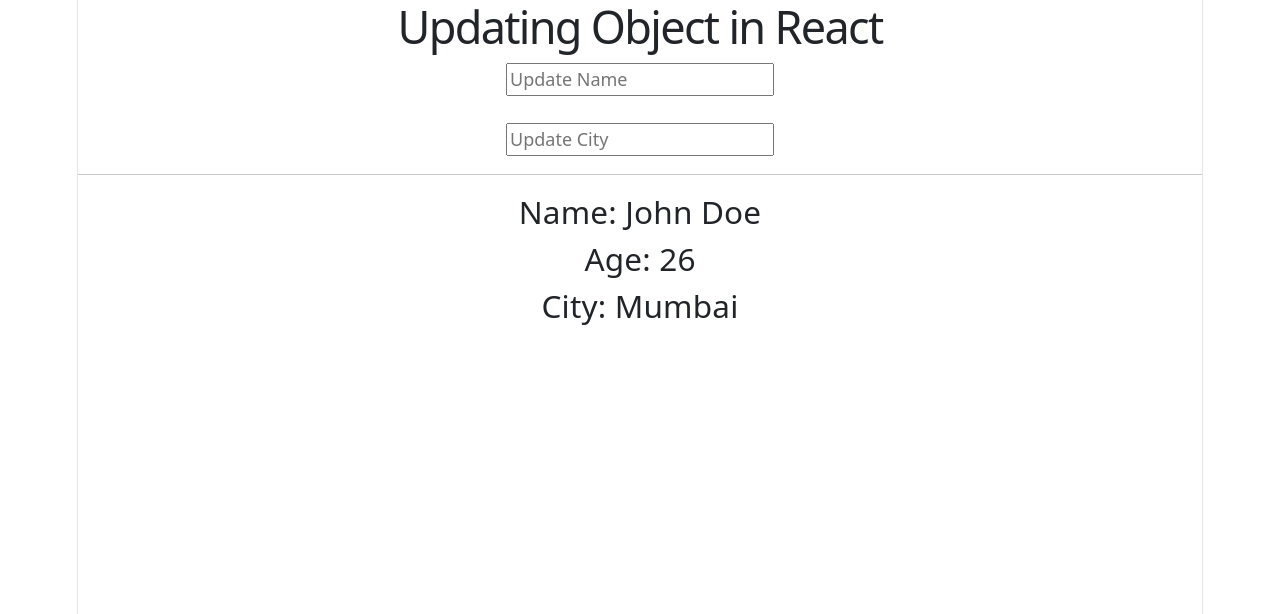
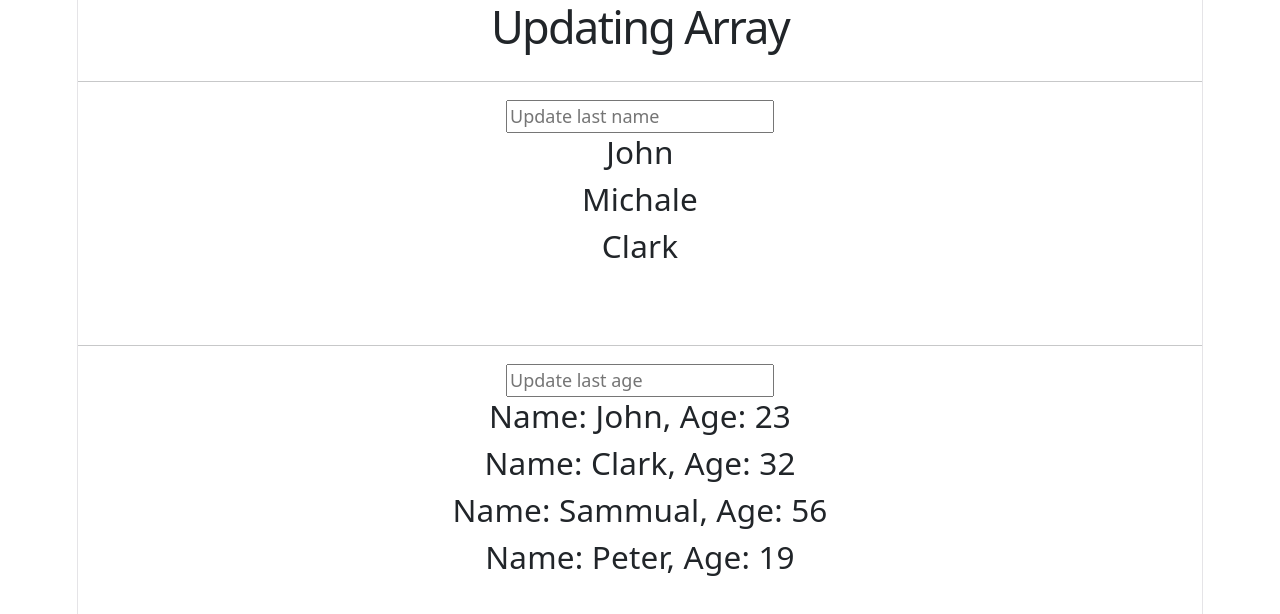
Before and after one commit to its-rahulrana/react-codestepbystep, a React (Vite) app: page / in a window 1280 px wide. Shown: the top 614 px of the page. Built offline with nearby package versions, Linux system fonts and the light colour scheme.

Commit message:
Code 35 Updating Array

```diff
--- a/src/App.jsx
+++ b/src/App.jsx
@@ -1,39 +1,48 @@
 import { useState } from "react";
 
 const App = () => {
-  const [user, setUser] = useState({
-    name: "John Doe",
-    age: 26,
-    address: {
-      city: "Mumbai",
-      state: "Maharashtra",
-      country: "India"
-    }
-  });
+  const [names, setNames] = useState(["John", "Michale", "Clark"]);
+
+  const [users, setUsers] = useState([
+    {name: "John", age: 23},
+    {name: "Clark", age: 32},
+    {name: "Sammual", age: 56},
+    {name: "Peter", age: 19}
+  ]);
 
   const handleName = name => {
-    user.name = name;
-    setUser({...user});
+    let data = names;
+    data[data.length-1] = name;
+    setNames([...data]);
   }
 
-  const handleCity = city => {
-    let data = user;
-    data.address.city = city;
-    setUser({...data});
+  const handleAge = age => {
+    users[users.length-1].age = age;
+    setUsers([...users]);
   }
 
   return(
     <>
-      <h1>Updating Object in React</h1>
+      <h1>Updating Array</h1>
+      <hr/>
       <div>
-        <input onChange={e => handleName(e.target.value)} type="text" placeholder="Update Name"/>
-        <br/>
-        <br/>
-        <input onChange={e => handleCity(e.target.value)} type="text" placeholder="Update City"/>
-        <hr/>
-        <h3>Name: {user.name}</h3>
-        <h3>Age: {user.age}</h3>
-        <h3>City: {user.address.city}</h3>
+        <input onChange={e=>handleName(e.target.value)} type="text" placeholder="Update last name"/>
+      {
+        names.map((item, index) => (
+          <h3 key={index}>{item}</h3>
+        ))
+      }
+      </div>
+      <br/>
+      <br/>
+      <hr/>
+      <div>
+        <input onChange={e => handleAge(e.target.value)} type="number" placeholder="Update last age"/>
+      {
+        users.map((item, index) => (
+          <h3 key={index}>Name: {item.name}, Age: {item.age}</h3>
+        ))
+      }
       </div>
     </>
   )
```
